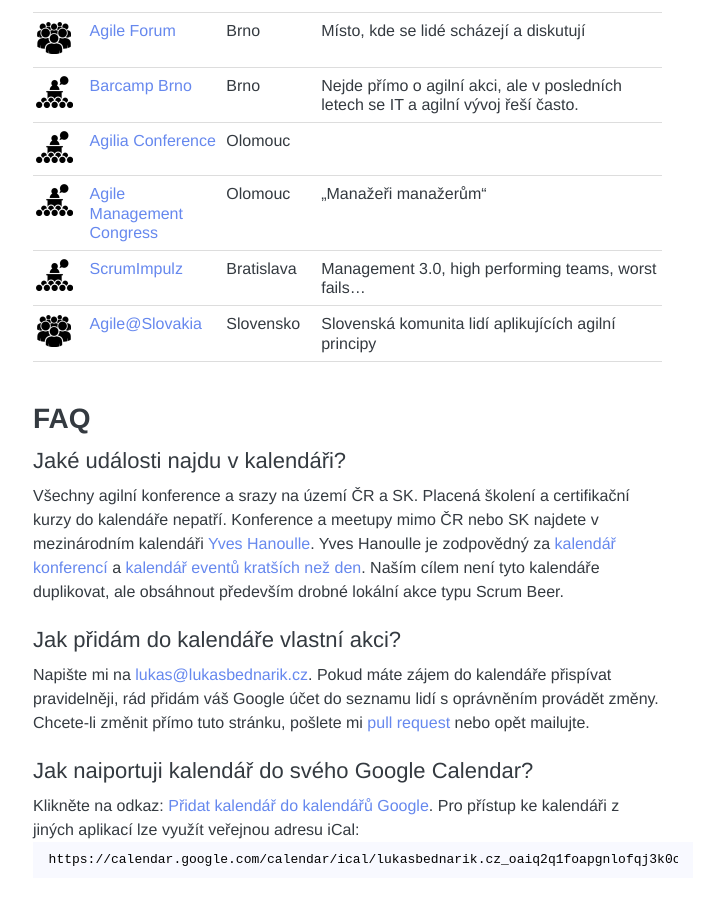
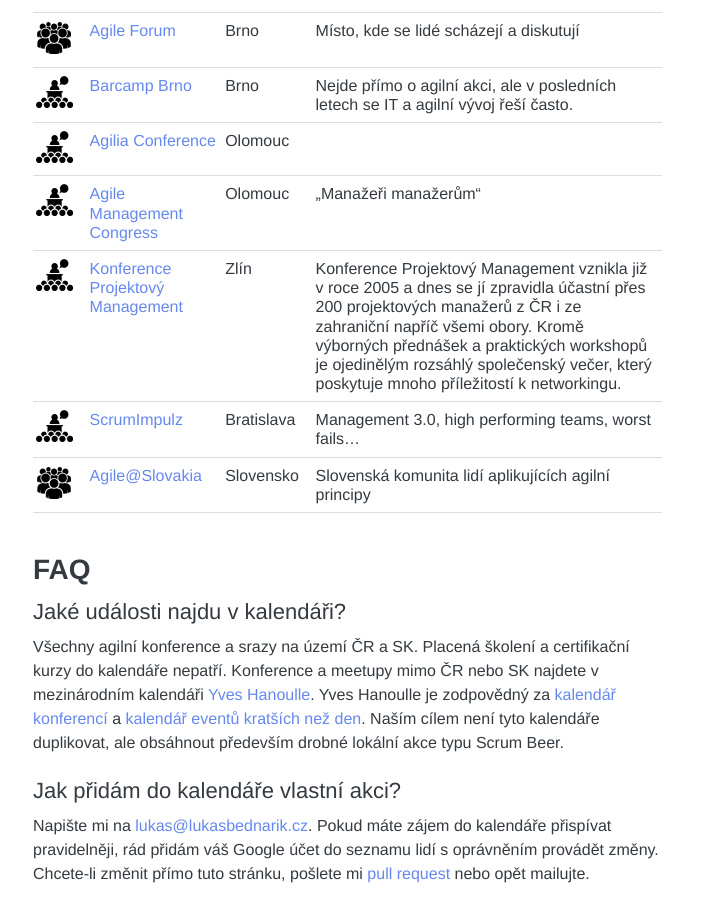
Before and after one commit to lukasbednarik/agilnikalendar.cz, a Jekyll site: the page built from index.md, in a window 1280 px wide and 900 px high, scrolled down 1636 px. Shown: the whole window, without its empty margins (207-916 px from the left). Built offline with Jekyll 4.4.1, drawn with Linux system fonts in a browser that asks for light colours; comment, search, counter and statistics services are not loaded.

Commit message:
Konference PM was added to the list.

```diff
--- a/index.md
+++ b/index.md
@@ -109,6 +109,12 @@
 		</tr>
 		<tr>
 			<td><img alt="Konference" title="Konference" src="assets/conference.png"></td>
+			<td><a href="https://www.konferencepm.cz">Konference Projektový Management</a></td>
+			<td>Zlín</td>
+			<td class="tbds">Konference Projektový Management vznikla již v roce 2005 a dnes se jí zpravidla účastní přes 200 projektových manažerů z ČR i ze zahraniční napříč všemi obory. Kromě výborných přednášek a praktických workshopů je ojedinělým rozsáhlý společenský večer, který poskytuje mnoho příležitostí k networkingu.</td>
+		</tr>
+		<tr>
+			<td><img alt="Konference" title="Konference" src="assets/conference.png"></td>
 			<td><a href="https://www.scrumimpulz.sk/">ScrumImpulz</a></td>
 			<td>Bratislava</td>
 			<td class="tbds">Management 3.0, high performing teams, worst fails…</td>
```
